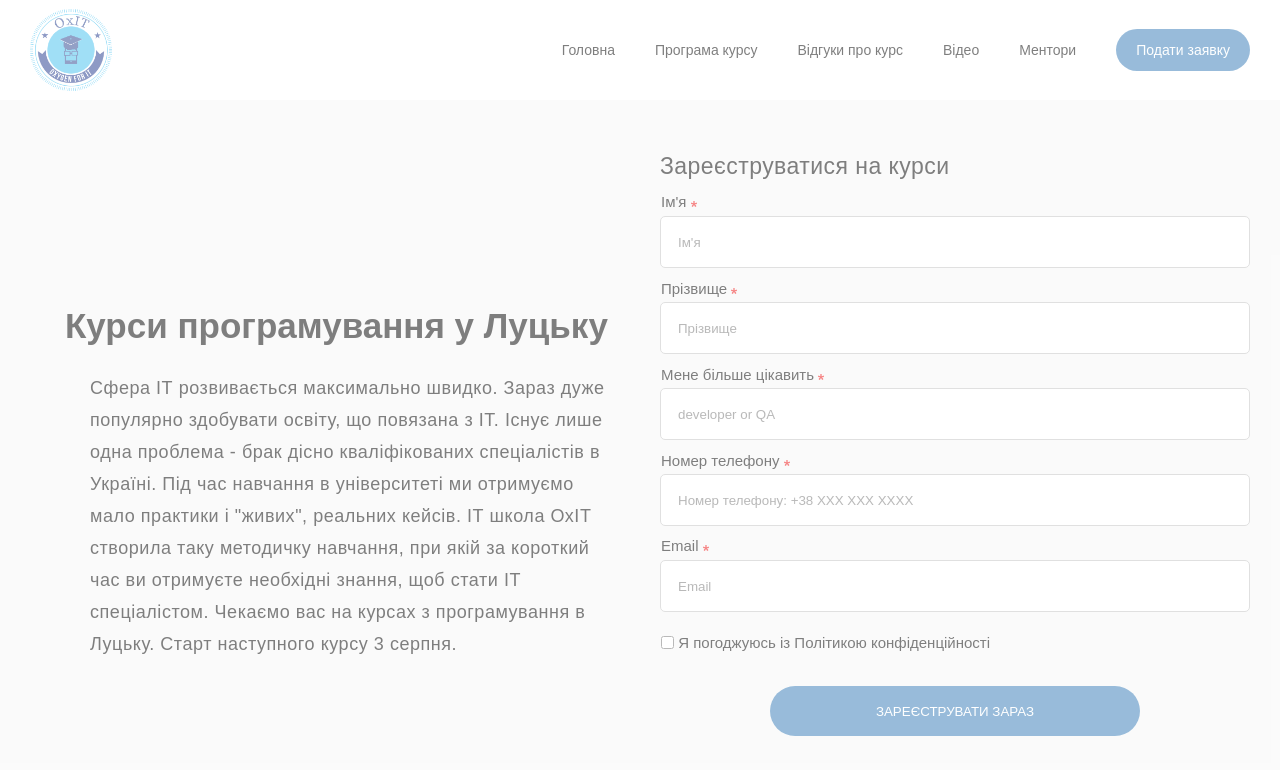
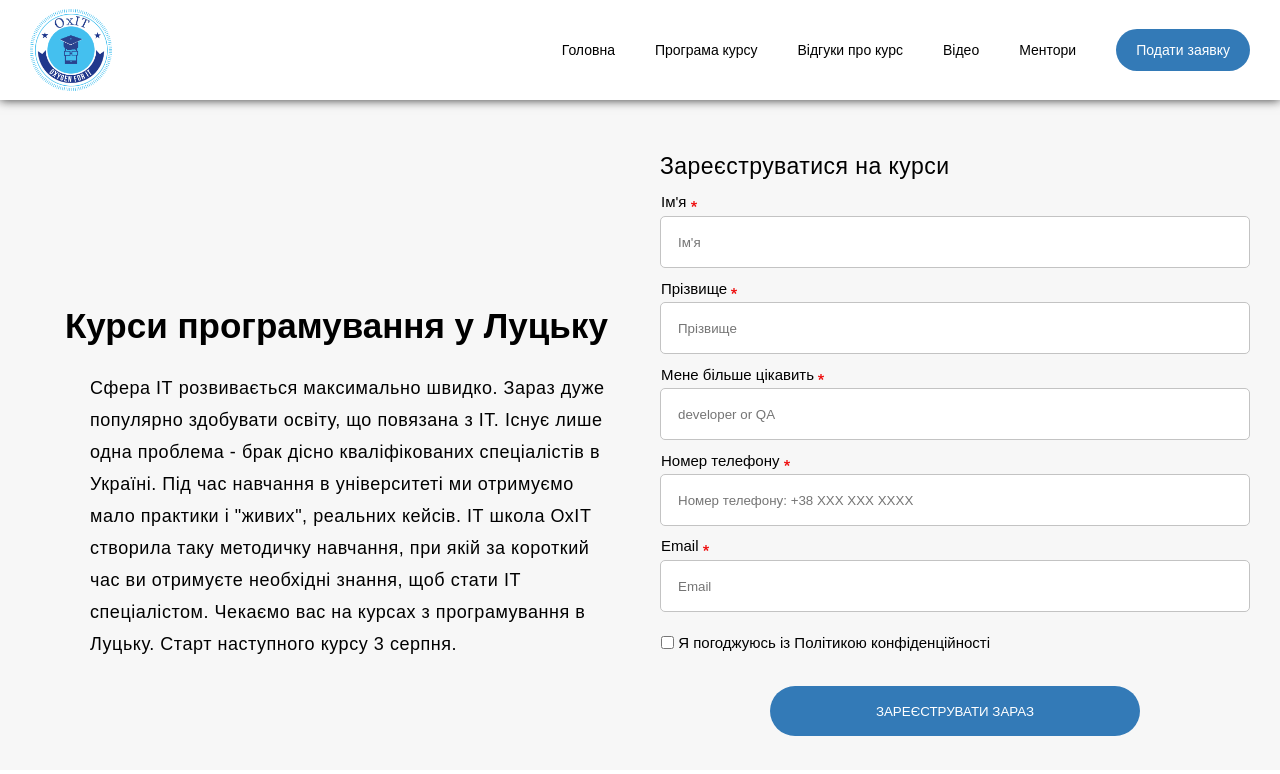
Before and after one commit to ara-bara/maket4, a website: page index.html in a window 1280 px wide. Drawn offline with Linux system fonts and the light colour scheme.

Commit message:
+text shahow

```diff
--- a/package.json
+++ b/package.json
@@ -7,7 +7,7 @@
     "gulp-sass": "^5.1.0",
     "gulp-sourcemaps": "^3.0.0",
     "node-sass": "^8.0.0",
-    "sass": "^1.60.0"
+    "sass": "^1.61.0"
   },
   "devDependencies": {
     "gulp": "^4.0.2"
--- a/scss/content.scss
+++ b/scss/content.scss
@@ -6,6 +6,7 @@
 }
 
 .content-left{
+  margin-top: 100px;
   max-width: 610px;
   height: 670px;
   h2{
@@ -31,6 +32,7 @@
 }
 
 .content-rigth{
+  margin-top: 100px;
   max-width: 610px;
   margin-left: 35px;
   h2{
--- a/scss/header.scss
+++ b/scss/header.scss
@@ -1,8 +1,10 @@
 header{
   height: 100px;
-  /*box-shadow: 0 -90px 2px 2px black;*/
-  box-shadow: 0px 0px 10px rgba(0, 0, 0, .8);
+  box-shadow: 0 0 10px rgba(0, 0, 0, .8);
   z-index: 10000;
+  position: fixed;
+  background: white;
+  width: 100%;
   .container{
     height: 100px;
     display: flex;
--- a/scss/style.scss
+++ b/scss/style.scss
@@ -18,7 +18,6 @@ body{
   line-height: 22px;
   font-family: 'PT Sans', sans-serif;
   font-size: 16px;
-  opacity: 0.5;
 }
 
 .container{
```
Also changed, not shown: css/style.css, 1 other file.
